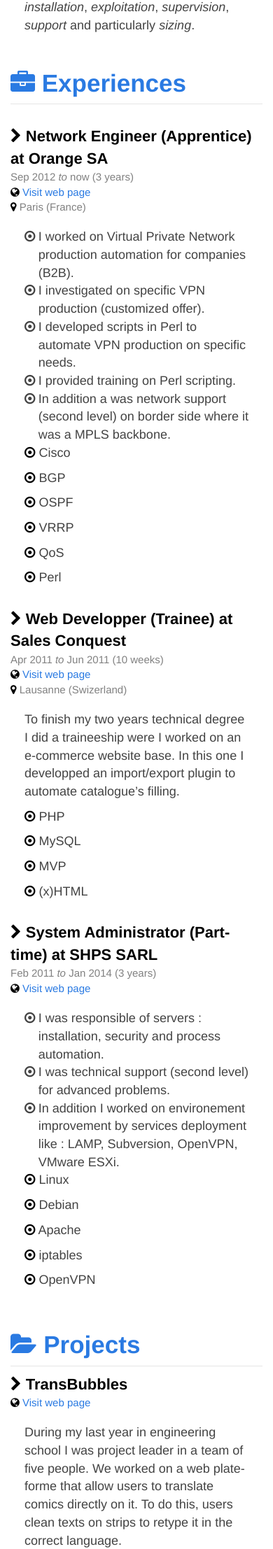
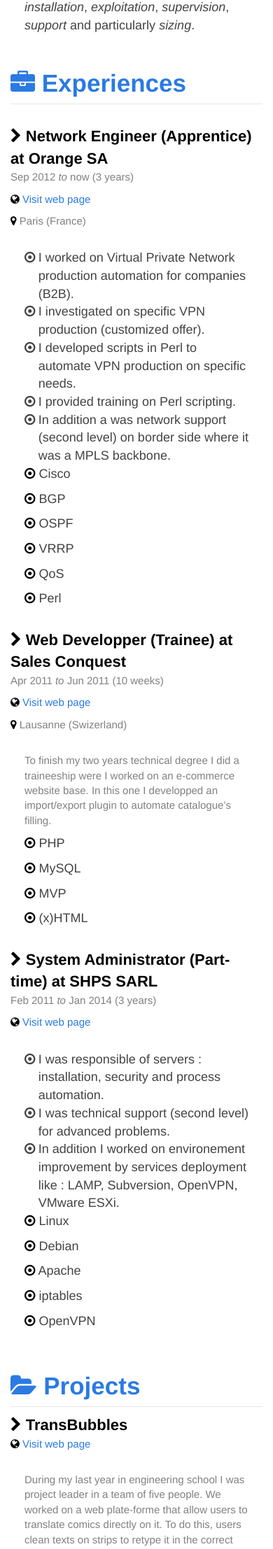
Before and after one commit to gbergere/gbergere.github.io, a Jekyll site: the page built from resume.html, in a window 390 px wide. Shown: the part 642-2856 px from the top of the page at 70% size. Built offline with Jekyll 4.4.1, drawn with Linux system fonts in a browser that asks for light colours; nearby versions of some CDN libraries.

Commit message:
Correct some HTML W3C validator.

```diff
--- a/_resume/educations.html
+++ b/_resume/educations.html
@@ -11,25 +11,31 @@
                     </div>
 
                     {% if post.entry_date and post.out_date %}
-                        <time class="col-lg-4 col-md-12 col-sm-12 col-xs-12">
-                            {{ post.entry_date }} <span class="italique">to</span> {{ post.out_date }}
-                        </time>
+                        <p class="duration col-lg-4 col-md-12 col-sm-12 col-xs-12">
+                            <time datetime="{{ post.entry_date | date: '%Y-%m'}}">
+                                {{ post.entry_date }}
+                            </time>
+                            <span class="italique">to</span>
+                            <time datetime="{{ post.out_date | date: '%Y-%m' }}">
+                                {{ post.out_date }}
+                            </time>
+                        </p>
                     {% endif %}
                 </div>
 
                 <div class="row">
                     {%if  post.website %}
-                    <city class="col-lg-6 col-md-6 col-sm-6 col-xs-12">
-                        <a href="{{ post.website }}" target="_blanck">
-                            <i class="fa fa-globe"></i> Visit web page
-                        </a>
-                    </city>
+                        <p class="col-lg-6 col-md-6 col-sm-6 col-xs-12">
+                            <a href="{{ post.website }}">
+                                <i class="fa fa-globe"></i> Visit web page
+                            </a>
+                        </p>
                     {% endif %}
 
                     {% if post.city %}
-                        <city class="col-lg-6 col-md-6 col-sm-12 col-xs-12">
+                        <p class="location col-md-6 col-xs-12">
                             <i class="fa fa-map-marker" ></i> {{ post.city }}
-                        </city>
+                        </p>
                     {% endif %}
                 </div>
 
--- a/_resume/experiences.html
+++ b/_resume/experiences.html
@@ -10,24 +10,31 @@
                         <i class="fa fa-chevron-right"></i> <strong>{{ post.title }}</strong>{% if post.company %} at {{ post.company }} {% endif %}
                     </div>
 
-                    <time class="col-lg-4 col-xs-12">
-                        {{ post.entry_date }} <span class="italique">to</span> {{ post.out_date }} {% if post.time %} ({{ post.time }}){% endif %}
-                    </time>
+                    <p class="duration col-lg-4 col-xs-12">
+                        <time datetime="{{ post.entry_date | date: '%Y-%m'}}">
+                            {{ post.entry_date }}
+                        </time>
+                        <span class="italique">to</span>
+                        <time datetime="{{ post.out_date | date: '%Y-%m' }}">
+                            {{ post.out_date }}
+                        </time>
+                        {% if post.time %} ({{ post.time }}){% endif %}
+                    </p>
                 </div>
 
                 <div class="row">
                     {% if  post.website %}
-                        <city class="col-sm-6 col-xs-12">
+                        <p class="col-sm-6 col-xs-12">
                             <a href="{{ post.website }}">
                                 <i class="fa fa-globe"></i> Visit web page
                             </a>
-                        </city>
+                        </p>
                     {% endif %}
 
                     {% if post.city %}
-                        <city class="col-sm-6 col-xs-12">
+                        <p class="location col-sm-6 col-xs-12">
                              <i class="fa fa-map-marker" ></i> {{ post.city }}
-                        </city>
+                        </p>
                     {% endif %}
                 </div>
 
--- a/_resume/projects.html
+++ b/_resume/projects.html
@@ -8,12 +8,12 @@
                     <i class="fa fa-chevron-right"></i> {{ post.title }}
                 </div>
 
-                {%if  post.website %}
-                    <city>
-                        <a href="{{ post.website }}" target="_blanck">
+                {%if post.website %}
+                    <p class="location">
+                        <a href="{{ post.website }}">
                             <i class="fa fa-globe"></i> Visit web page
                         </a>
-                    </city>
+                    </p>
                 {% endif %}
 
                 <div class="post-content">
--- a/_sass/_layout-resume.scss
+++ b/_sass/_layout-resume.scss
@@ -306,7 +306,7 @@
 		text-align: left;
 	}
 }
-.content-posts city {
+.content-posts p {
 font-size: $content-post-info-font-size;
 color: $content-post-info-color;
 }
@@ -343,7 +343,17 @@
 
 
 
-
+/**************************
+ *  Common
+ *************************/
+.content-posts  p.duration {
+  text-align: right;
+  font-size: $content-post-info-font-size;
+  color: $content-post-info-color;
+  @media(max-width: 1200px){
+    text-align: left;
+  }
+}
 
 /**************************
  *  Header Part
```
